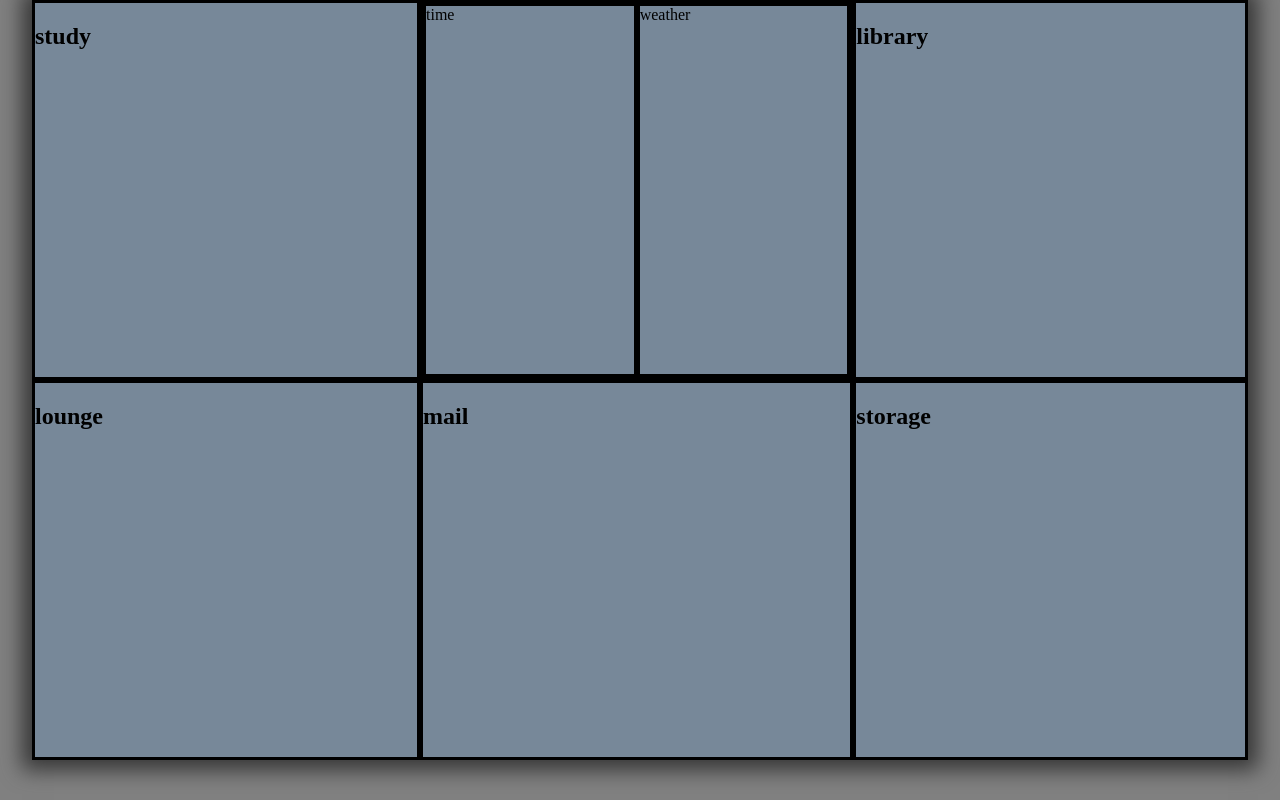
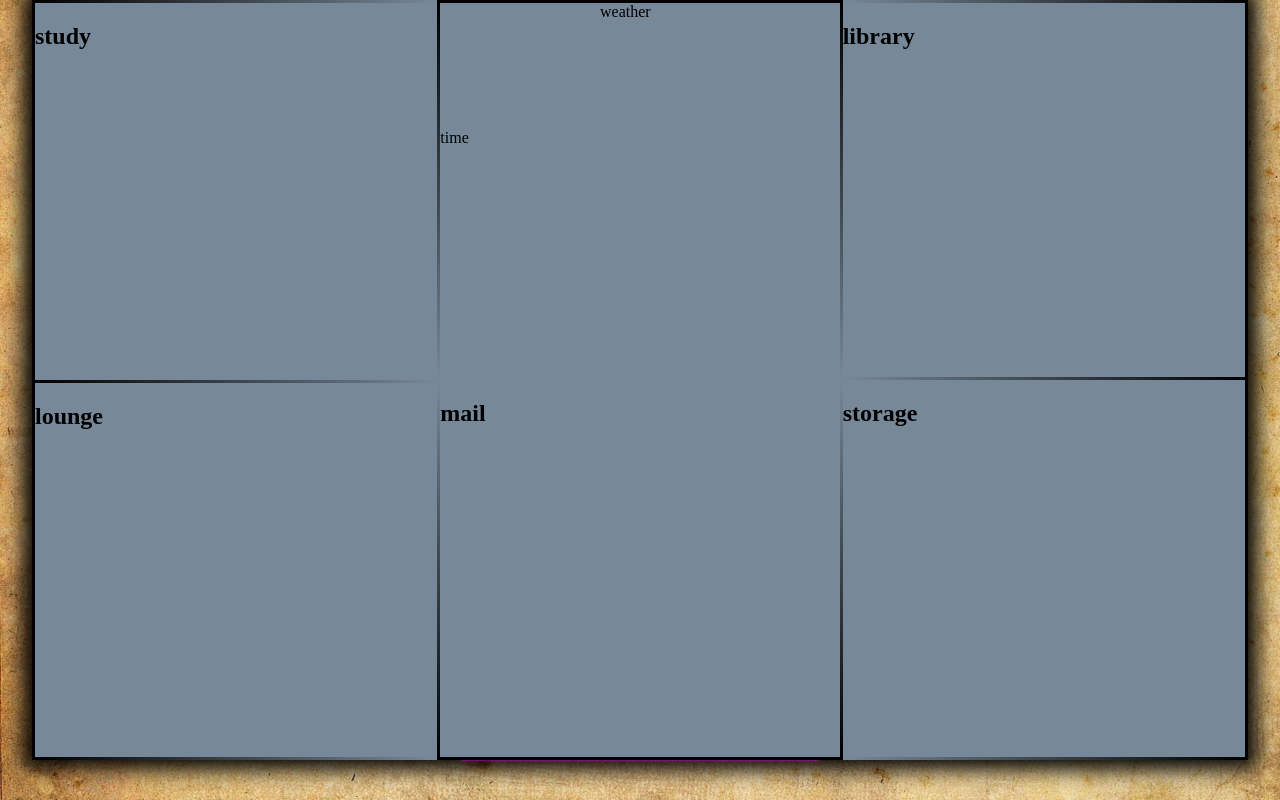
Before and after one commit to dainebigham/startpage, a plain HTML site: page index.html in a window 1280 px wide. Drawn offline with Linux system fonts and the light colour scheme.

Commit message:
added border fades

```diff
--- a/css/styles.css
+++ b/css/styles.css
@@ -1,16 +1,10 @@
 body {
-    background-color: grey;
+    background-image: url("../images/body_bg.jpg");
+    background-size: cover;
     width: 100vw;
     height: 100vh;
     margin: 0;
 }
-
-#study {grid-area: "study"}
-#clock {grid-area: "clock"}
-#library {grid-area: "library"}
-#lounge {grid-area: "lounge"}
-#mail {grid-area: "mail"}
-#storage {grid-area: "storage"}
 
 .grid-container {
     display: grid;
@@ -18,26 +12,58 @@ body {
     height: 95vh;
     width: 95vw;
     margin: 0 auto;
-    box-shadow: 0 0 20px 10px rgb(55, 55, 55);
+    box-shadow: 0 0 20px 10px rgb(0, 0, 0);
 
-    grid-template-areas:
-        "study clock library"
-        "lounge mail storage";
+    grid-template-columns: 1fr 1fr 1fr;
 }
 
 .grid-item {
     border-style: solid;
 }
 
-#time {
-    grid-area: "time";
-}
-#weather {
-    grid-area: "weather"
+#clock {
+    display: grid;
+    border-image: linear-gradient(black, transparent) 1;
+    border-bottom: 0;
+
+    grid-template-columns: 0.8fr 1.2fr;
 }
 
-#clock {
-    display: grid;
+#time {
+    height: 33%;
+    width: 100%;
+    place-self: center;
+    border: none;
+}
 
-    grid-template-columns: 1fr 1fr;
+#weather {
+    border: none;
 }
+
+#mail {
+    border-image: linear-gradient(to top, black, transparent) 1;
+    border-top: 0;
+    box-shadow: 0px 24px 3px -24px magenta;
+}
+
+#lounge {
+    border-image: linear-gradient(to right, black, transparent) 1;
+    border-right: 0;
+}
+
+#study {
+    border-image: linear-gradient(to right, black, transparent) 1;
+    border-right: 0;
+    border-bottom: 0;
+}
+
+#library {
+    border-image: linear-gradient(to left, black, transparent) 1;
+    border-left: 0;
+}
+
+#storage {
+    border-image: linear-gradient(to left, black, transparent) 1;
+    border-left: 0;
+    border-top: 0;
+}
--- a/index.html
+++ b/index.html
@@ -6,7 +6,6 @@
 </head>
 
 <body>
-    <div id="main">
     <div id="entrance" class="grid-container">
         <div class="grid-item" id="study"><h2>study</h2></div>
         <div class="grid-item" id="clock">
@@ -18,6 +17,5 @@
         <div class="grid-item" id="mail"><h2>mail</h2></div>
         <div class="grid-item" id="storage"><h2>storage</h2></div>
     </div>
-    </div>
 
 </body>
```
Also changed, not shown: images/body_bg.jpg (added), images/body_bg.svg (added). Lines whose indentation alone changed are shown as unchanged.
